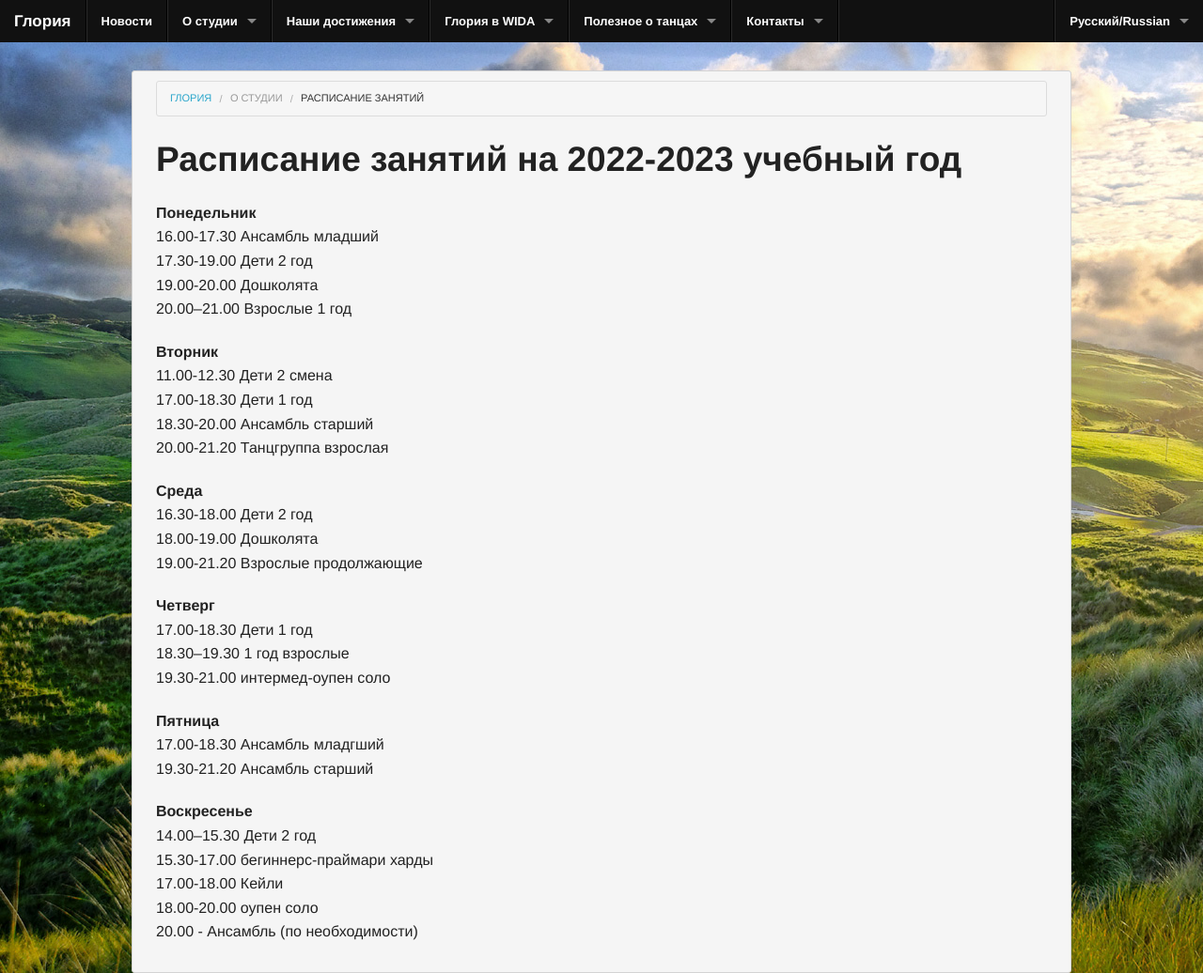
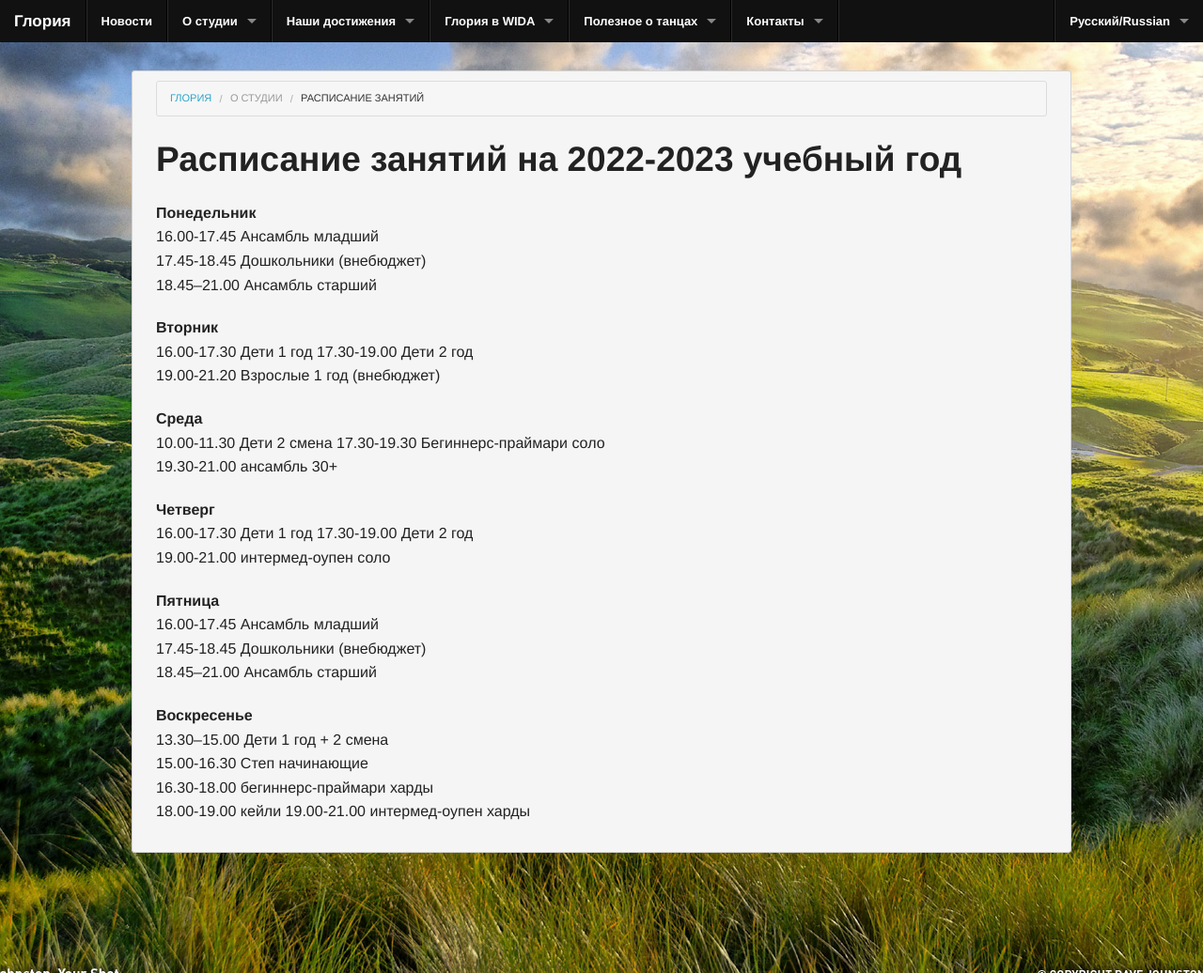
Before and after one commit to gloria-studio/gloria-studio.github.io, a Jekyll site: the page built from about/schedule/index.md, in a window 1280 px wide. Shown: the whole page at 94% size. Built offline with Jekyll 4.4.1, drawn with Linux system fonts in a browser that asks for light colours.

Commit message:
Update index.md

```diff
--- a/about/schedule/index.md
+++ b/about/schedule/index.md
@@ -8,35 +8,34 @@
 ## Расписание занятий на 2022-2023 учебный год
 
 **Понедельник**
-16.00-17.30 Ансамбль младший
-17.30-19.00 Дети 2 год
-19.00-20.00 Дошколята
-20.00–21.00 Взрослые 1 год
+16.00-17.45 Ансамбль младший
+17.45-18.45 Дошкольники (внебюджет)
+18.45–21.00 Ансамбль старший
 
 **Вторник**
-11.00-12.30 Дети 2 смена
-17.00-18.30 Дети 1 год
-18.30-20.00 Ансамбль старший
-20.00-21.20 Танцгруппа взрослая
+16.00-17.30 Дети 1 год
+17.30-19.00 Дети 2 год
+19.00-21.20 Взрослые 1 год (внебюджет)
 
 **Среда**
-16.30-18.00 Дети 2 год
-18.00-19.00 Дошколята
-19.00-21.20 Взрослые продолжающие
+10.00-11.30 Дети 2 смена
+17.30-19.30 Бегиннерс-праймари соло
+19.30-21.00 ансамбль 30+
 
 **Четверг**
-17.00-18.30 Дети 1 год
-18.30–19.30 1 год взрослые
-19.30-21.00 интермед-оупен соло
+16.00-17.30 Дети 1 год
+17.30-19.00 Дети 2 год
+19.00-21.00 интермед-оупен соло
 
 **Пятница**
-17.00-18.30 Ансамбль младгший
-19.30-21.20 Ансамбль старший
+16.00-17.45 Ансамбль младший
+17.45-18.45 Дошкольники (внебюджет)
+18.45–21.00 Ансамбль старший
 
 
 **Воскресенье**
-14.00–15.30 Дети 2 год
-15.30-17.00 бегиннерс-праймари харды
-17.00-18.00 Кейли
-18.00-20.00 оупен соло
-20.00 - Ансамбль (по необходимости)
+13.30–15.00 Дети 1 год + 2 смена
+15.00-16.30 Степ начинающие
+16.30-18.00 бегиннерс-праймари харды
+18.00-19.00 кейли
+19.00-21.00 интермед-оупен харды
```
